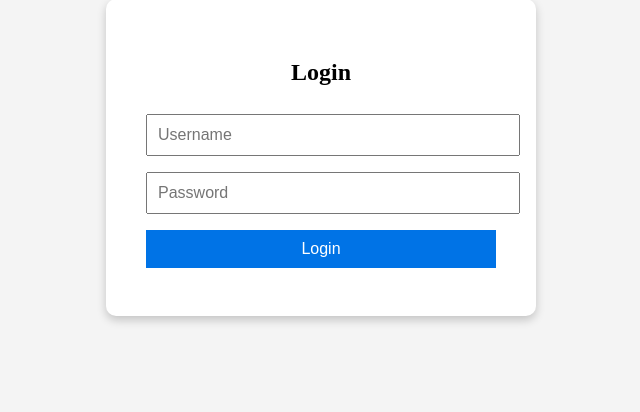
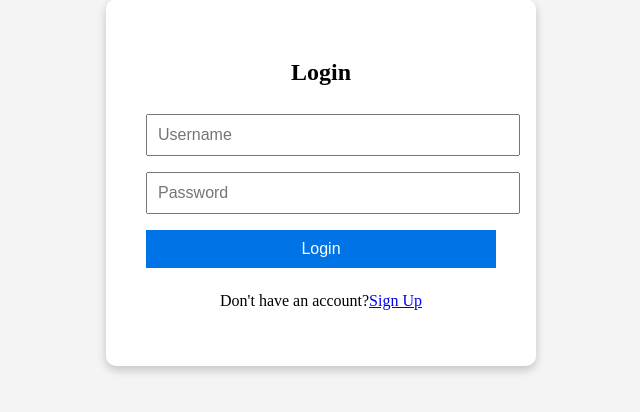
Before and after one commit to SUDHA489/ATGONE, a Django app: page /login/ in a window 1280 px wide; the page is wider, and only the part inside the window is pictured. Shown: the part 98-510 px from the top of that part, without its empty margins (319-959 px from the left). Run offline with Django 5.2, Linux system fonts and the light colour scheme.

Commit message:
small changes in login and signup pages

```diff
--- a/templates/login.html
+++ b/templates/login.html
@@ -9,6 +9,7 @@
             <input type="text" name="username" placeholder="Username" required>
             <input type="password" name="password" placeholder="Password" required>
             <button type="submit">Login</button>
+            <p>Don't have an account?<a href="{% url 'signup' %}">Sign Up</a></p>
         </form>
     </div>
 </div>
--- a/templates/signup.html
+++ b/templates/signup.html
@@ -22,6 +22,7 @@
             <input type="text" name="pincode" placeholder="Pincode" required>
             <input type="file" name="profile_picture">
             <button type="submit">Sign Up</button>
+            <p>Already have a account? <a href="{% url 'login' %}">Login</a></p>
         </form>
     </div>
 </div>
```
